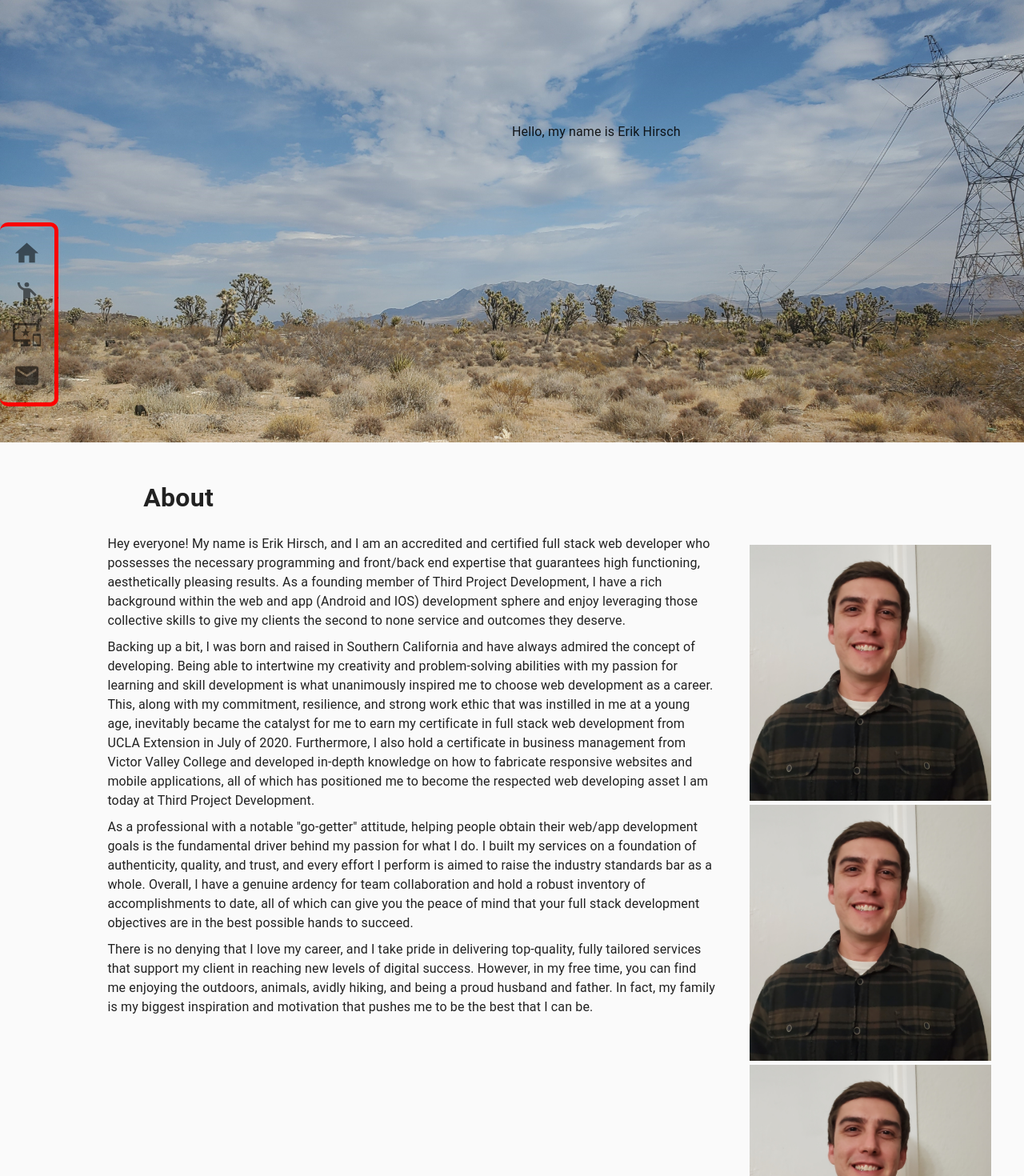
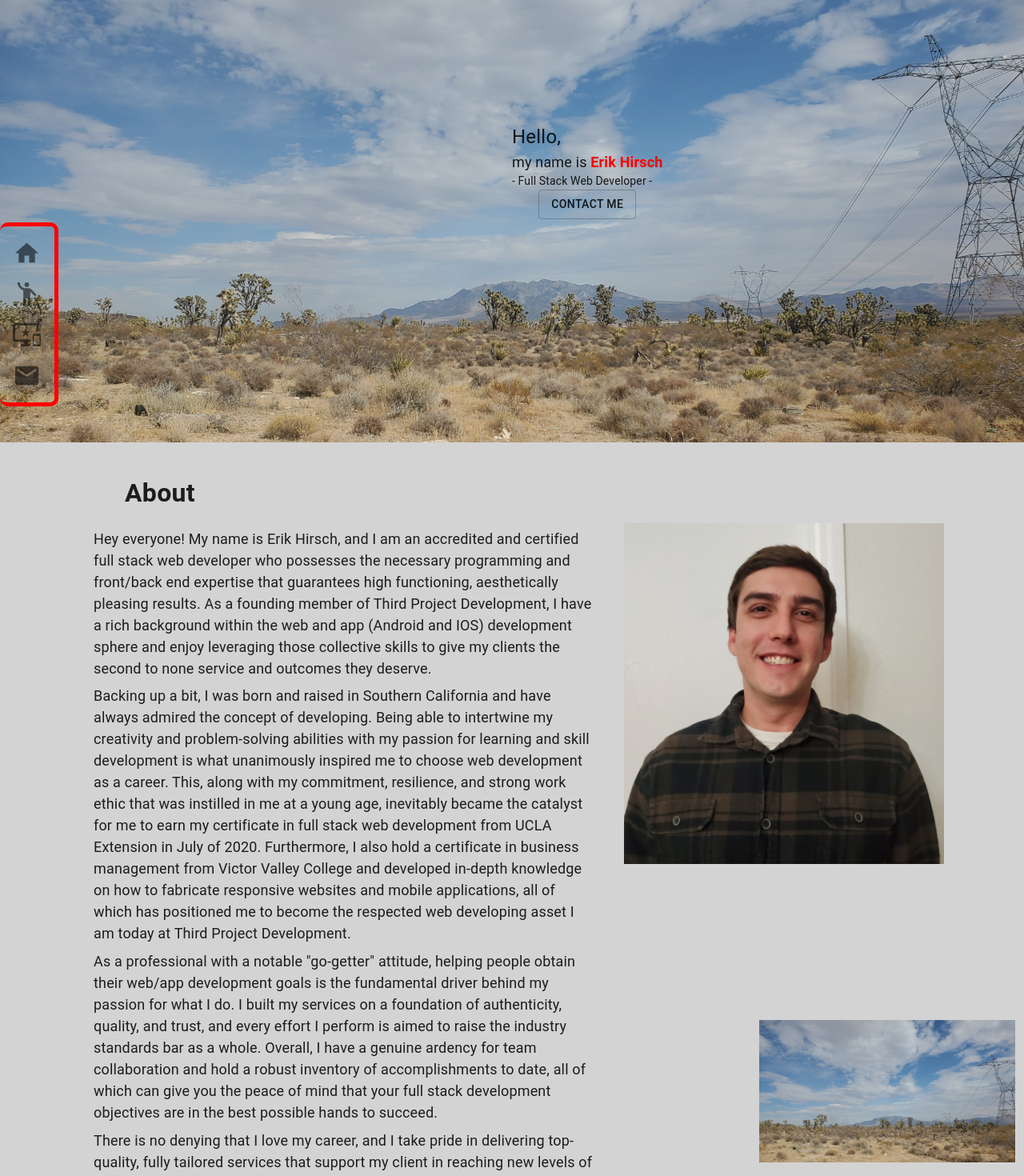
Before and after one commit to eh4git/Portfolio, a Next.js app: page / in a window 1280 px wide. Shown: the part 7-1477 px from the top of the page at 80% size. Built offline with nearby package versions, Linux system fonts and the light colour scheme.

Commit message:
splash banner styling

```diff
--- a/components/aboutMe/index.js
+++ b/components/aboutMe/index.js
@@ -1,30 +1,56 @@
 import React, { useState, useEffect } from 'react';
 import Image from 'next/image'
 import { Typography } from '@material-ui/core';
-import { makeStyles } from "@material-ui/core/styles";
-
+import { makeStyles,  } from "@material-ui/core/styles";
+import useMediaQuery from "@material-ui/core/useMediaQuery"
 const useStyles = makeStyles({
     mainHeader: {
         fontSize: "32px",
         fontWeight: "bold",
         marginTop: "5%",
         marginLeft: "20%",
+
         marginBottom: "2.5%",
     },
     text: {
         marginBottom: "1%",
         marginLeft: "15%",
+        marginRight: "5%",
+        fontSize: "18px"
         // marginRight: "15%",
     },
     imgContainer: {
-        marginTop: "10%",
-        flex: "1"
+        // width: "100%,
+        position: "relative",
+        marginTop: "5%",
+        flex: "1",
+        minWidth: "500px",
+        overflow: "hidden"
     },
+    img1: {
+        position: 'absolute',
+        // top: 100,
+        right: "20%",
+        zIndex: 3,
+    },
+    img2: {
+        position: 'absolute',
+        // top: "-20%",
+        left: "50%",
+        zIndex: 2,
+    },
+    img3: {
+        position: 'absolute',
+        top: "65%",
+        right: "1%",
+        zIndex: 1,
+    }
 })
 
 const AboutMe = () => {
 
     const classes = useStyles();
+    const matches = useMediaQuery('(min-width:600px)');
 
     const [screen, setScreen] = useState({ height: 800, width: 2400 });
     const [screenHeight, setScreenHeight] = useState(800);
@@ -51,8 +77,9 @@ const AboutMe = () => {
 
 
     return (
-        <section style={{ position:"relative", display: "flex", flexWrap: "wrap" }}>
-            <div style={{flex: "3"}}>
+        <section style={{ position: "relative", display: "flex", flexWrap: "wrap", backgroundColor: "lightgray" }}>
+            {/* {`(min-width:600px) matches: ${matches}`} */}
+            <div style={{ flex: "3" }}>
                 <Typography className={classes.mainHeader}>
                     About
                 </Typography>
@@ -70,39 +97,45 @@ const AboutMe = () => {
                 </Typography>
             </div>
             <div className={classes.imgContainer}>
+                <div className={classes.img1}>
                     <Image
                         src='/img/profilePicture.jpg'
-                height={screenHeight*.4}
-                width={screenWidth*.3}
-                layout='fixed'
+                        height={500}
+                        width={400}
+                        layout='intrinsic'
                         // layout='responsive'
                         objectFit='contain'
                         // objectPosition='100% 80%'
                         alt='Personal Photo'
-                // className={classes.img}
+
                     />
+                </div>
+                <div className={classes.img2}>
                     <Image
                         src='/img/profilePicture.jpg'
-                height={screenHeight*.4}
-                width={screenWidth*.3}
-                layout='fixed'
+                        height={500}
+                        width={400}
+                        // layout='intrinsic'
+                        layout='responsive'
+                        objectFit='contain'
+                        // objectPosition='40% 100%'
+                        alt='Personal Photo'
+
+                    />
+                </div>
+                <div className={classes.img3}>
+                    <Image
+                        src='/img/12721.jpg'
+                        height={screenHeight * .3}
+                        width={screenWidth * .25}
+                        layout='intrinsic'
                         // layout='responsive'
                         objectFit='contain'
                         // objectPosition='100% 80%'
                         alt='Personal Photo'
-                // className={classes.img}
-            />
-              <Image
-                src='/img/profilePicture.jpg'
-                height={screenHeight*.4}
-                width={screenWidth*.3}
-                layout='fixed'
-                // layout='responsive'
-                objectFit='contain'
-                // objectPosition='100% 80%'
-                alt='Personal Photo'
-                // className={classes.img}
-            />
+
+                    />\
+            </div>
             </div>
         </section>
     )
--- a/components/splashBanner/index.js
+++ b/components/splashBanner/index.js
@@ -1,7 +1,8 @@
 import React, { useState, useEffect } from 'react';
 import Image from 'next/image'
-import { Typography } from '@material-ui/core';
+import { Button, Typography } from '@material-ui/core';
 import { makeStyles } from "@material-ui/core/styles";
+import ContactMailIcon from '@material-ui/icons/ContactMail';
 
 const useStyles = makeStyles({
     imgContainer: {
@@ -22,10 +23,10 @@ const SplashBanner = () => {
     const [screenWidth, setScreenWidth] = useState(2400);
 
     useEffect(() => {
-        setScreen({height: window.innerHeight, width: window.innerWidth})
+        setScreen({ height: window.innerHeight, width: window.innerWidth })
     }, [])
 
-    useEffect(()=>{
+    useEffect(() => {
         setScreenHeight(screen.height * .7)
         setScreenWidth(screen.width)
     }, [screen])
@@ -33,13 +34,13 @@ const SplashBanner = () => {
     useEffect(() => {
 
         const handleResize = () => {
-            setScreen({height: window.innerHeight, width: window.innerWidth})
+            setScreen({ height: window.innerHeight, width: window.innerWidth })
         }
 
         window.addEventListener('resize', handleResize)
         // return window.removeEventListener('resize', handleResize)
     }, [])
-  console.log("screen height", screenHeight)
+    console.log("screen height", screenHeight)
     console.log("screen width", screenWidth)
     console.log("screen", screen)
 
@@ -55,12 +56,21 @@ const SplashBanner = () => {
                 objectFit='cover'
                 objectPosition='100% 80%'
                 alt='Banner image'
-                // className={classes.mainImg}
-                // style={classes.imgContainer}
+            // className={classes.mainImg}
+            // style={classes.imgContainer}
             />
-            <Typography style={{ position: 'absolute', top: "20%", left: "50%" }}>
-                Hello, my name is Erik Hirsch
+            <div style={{ position: 'absolute', top: "20%", left: "50%", display: "flex", flexDirection: "column", justifyContent: "center", alignItems: "center" }}>
+                <Typography style={{alignSelf: "flex-start", fontSize: '24px',}}>
+                    Hello,
             </Typography>
+            <Typography style={{alignSelf: "flex-start", fontSize: '18px',}}>
+                    my name is <strong style={{color: "red"}}>Erik Hirsch</strong>
+            </Typography>
+            <Typography style={{alignSelf: "flex-start", fontSize: '14px',}}>
+                    - Full Stack Web Developer -
+            </Typography>
+            <Button variant="outlined" >Contact me</Button>
+            </div>
         </section>
     )
 }
```
Lines whose indentation alone changed are shown as unchanged.
